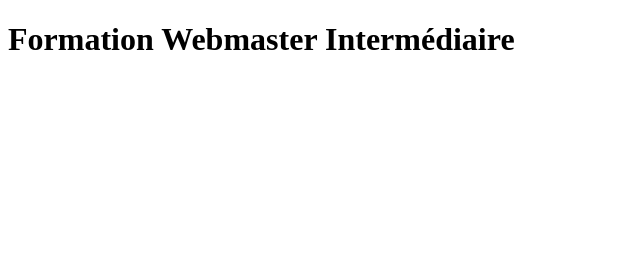
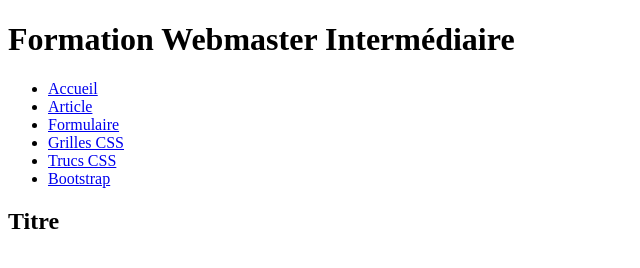
Before and after one commit to nicoduflot/2023-06-26-html-rwd, a plain HTML site: page index.html in a window 1280 px wide. Shown: the whole page, without its empty margins (0-640 px from the left). Drawn offline with Linux system fonts and the light colour scheme.

Commit message:
première page en HTML

```diff
--- a/index.html
+++ b/index.html
@@ -14,10 +14,26 @@
         <h1>Formation Webmaster Intermédiaire</h1>
     </header>
     <nav>
-
+        <ul>
+            <li><a href="./" >Accueil</a></li>
+            <li><a href="./article.html" >Article</a></li>
+            <li><a href="./formulaire.html" >Formulaire</a></li>
+            <li><a href="./grid.html" >Grilles CSS</a></li>
+            <li><a href="./css.html" >Trucs CSS</a></li>
+            <li><a href="./bootstrap.html" >Bootstrap</a></li>
+        </ul>
     </nav>
     <main>
+        <section>
+            <article>
+                <header>
+                    <h2>Titre</h2>
+                </header>
+                <main>
 
+                </main>
+            </article>
+        </section>
     </main>
     <footer>
 
```
